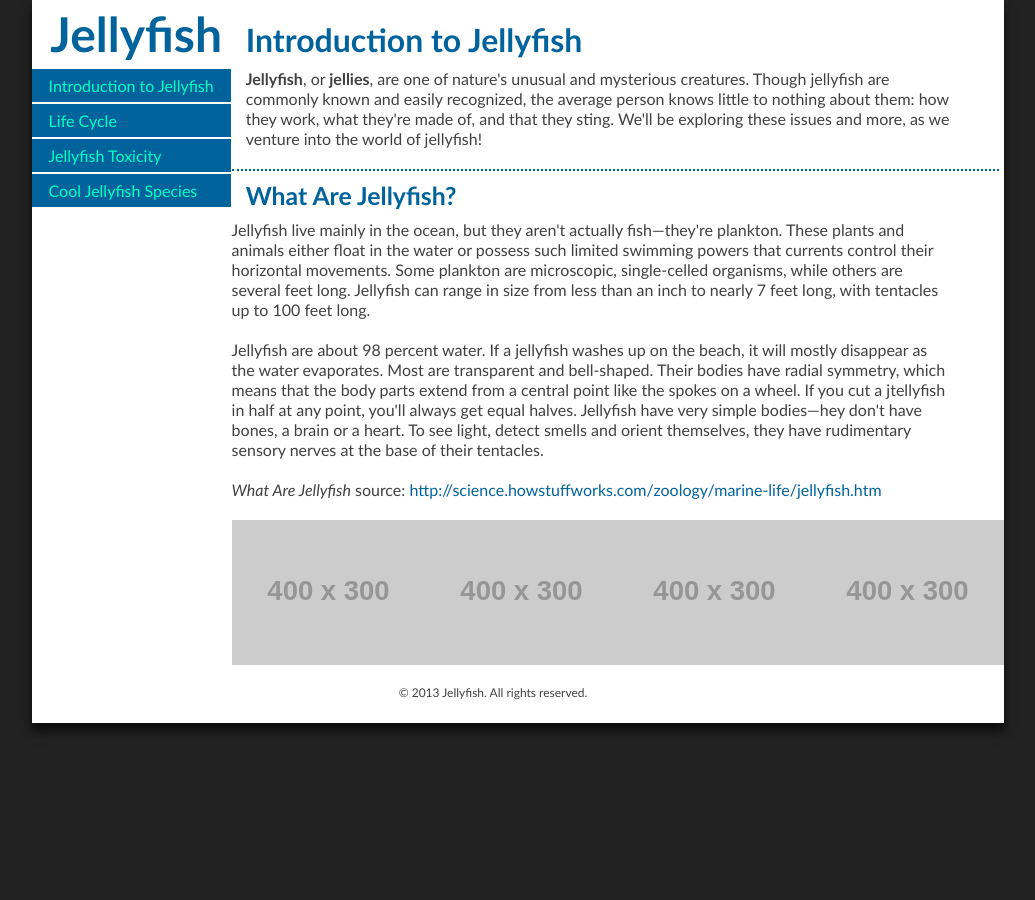
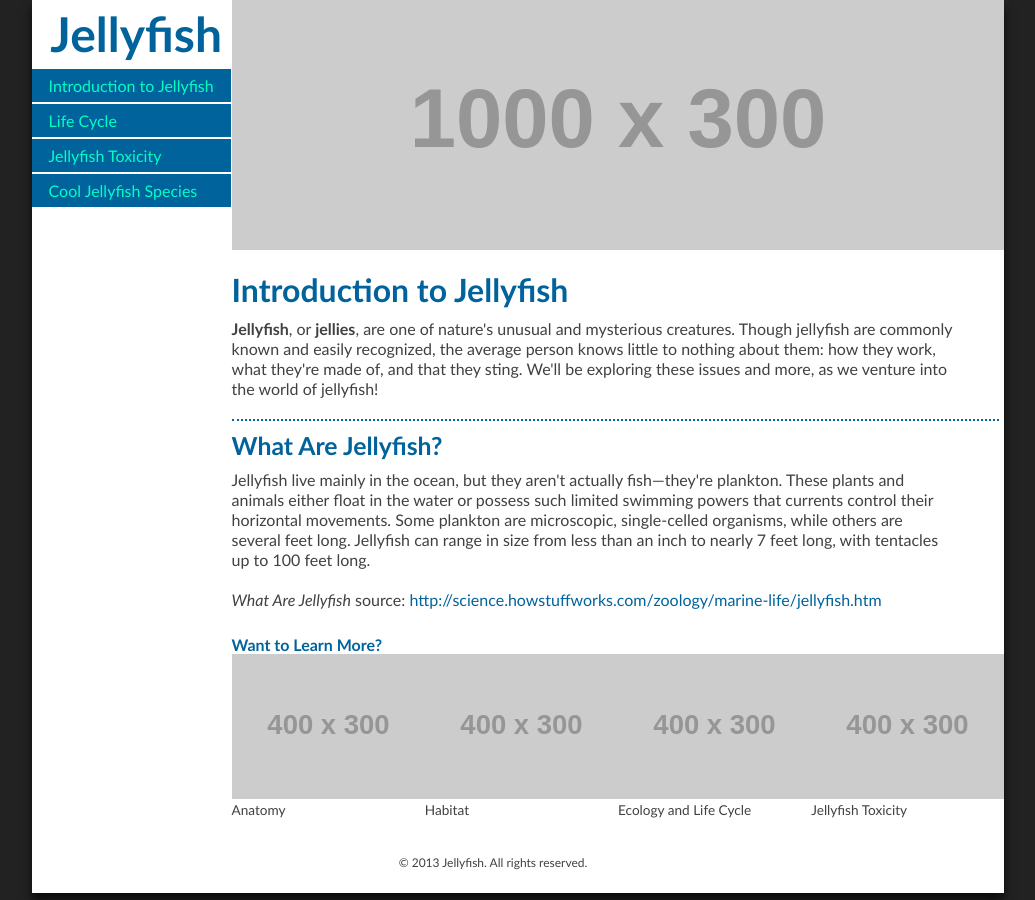
Before and after one commit to lim00074/large-data-website, a Jekyll site: the page built from index.html, in a window 1280 px wide. Shown: the whole page, without its empty margins (122-1157 px from the left). Built offline with Jekyll 4.4.1, drawn with Linux system fonts in a browser that asks for light colours; Markdown is read by kramdown in place of the engine named in the settings.

Commit message:
Edited buckets

```diff
--- a/index.html
+++ b/index.html
@@ -6,6 +6,11 @@ url: /index
 ---
 
 <article>
+	<article>
+		<div class="grid">
+			<span class="unit unit-s-hidden unit-m-1 unit-l-1 img-banner"></span>
+		</div>
+
 		<h2>Introduction to Jellyfish</h2>
 		<div class="grid">
 			<div class="unit unit-s-1 unit-m-1 unit-l-1">
@@ -15,9 +20,9 @@ url: /index
 				<h3>What Are Jellyfish?</h3> <!--the section below has been taken from: http://science.howstuffworks.com/zoology/marine-life/jellyfish.htm-->
 				<p>Jellyfish live mainly in the ocean, but they aren't actually fish—they're plankton. These plants and animals either float in the water or possess such limited swimming powers that currents control their horizontal movements. Some plankton are microscopic, single-celled organisms, while others are several feet long. Jellyfish can range in size from less than an inch to nearly 7 feet long, with tentacles up to 100 feet long.</p>
 			</div>
-		<div class="unit unit-s-hidden unit-m-hidden unit-l-1">
+			<!-- <div class="unit unit-s-hidden unit-m-hidden unit-l-1">
 				<p>Jellyfish are about 98 percent water. If a jellyfish washes up on the beach, it will mostly disappear as the water evaporates. Most are transparent and bell-shaped. Their bodies have radial symmetry, which means that the body parts extend from a central point like the spokes on a wheel. If you cut a jtellyfish in half at any point, you'll always get equal halves. Jellyfish have very simple bodies—hey don't have bones, a brain or a heart. To see light, detect smells and orient themselves, they have rudimentary sensory nerves at the base of their tentacles.</p>
-		</div>
+			</div> -->
 			<div class="unit unit-s-hidden unit-m-hidden unit-l-1">
 				<p><em>What Are Jellyfish</em> source: <a href="http://science.howstuffworks.com/zoology/marine-life/jellyfish.htm" rel="external" target="_blank">http://science.howstuffworks.com/zoology/marine-life/jellyfish.htm</a></p>
 			</div>
@@ -34,24 +39,34 @@ url: /index
 					<li>Tentacles that line the edge of the body</li>
 				</ul>
 				-->
+	</article>
+
+	<article>
+		<h4>Want to Learn More?</h4>
 
 		<div class="grid">
 
-		<div class="unit unit-s-1-4 unit-m-1-4 unit-l-1-4">
+			<div class="unit unit-s-1 unit-m-1-2 unit-l-1-4">
 				<img src="http://placehold.it/400x300" alt="Photo of the Anatomy of Jellyfish">
+				<figcaption>Anatomy</figcaption>
 			</div>
 
-		<div class="unit unit-s-1-4 unit-m-1-4 unit-l-1-4">
+			<div class="unit unit-s-1 unit-m-1-2 unit-l-1-4">
 				<img src="http://placehold.it/400x300" alt="Map of Jellyfish Habitat">
+				<figcaption>Habitat</figcaption>
 			</div>
 
-		<div class="unit unit-s-1-4 unit-m-1-4 unit-l-1-4">
+			<div class="unit unit-s-1 unit-m-1-2 unit-l-1-4">
 				<img src="http://placehold.it/400x300" alt="Diagram of Jellyfish Ecology and Life Cycle">
+				<figcaption>Ecology and Life Cycle</figcaption>
 			</div>
 
-		<div class="unit unit-s-1-4 unit-m-1-4 unit-l-1-4">
+			<div class="unit unit-s-1 unit-m-1-2 unit-l-1-4">
 				<img src="http://placehold.it/400x300" alt="Photo of Jellyfish Sting">
+				<figcaption>Jellyfish Toxicity</figcaption>
 			</div>
 
 		</div>
 	</article>
+
+</article>
```
Lines whose indentation alone changed are shown as unchanged.
